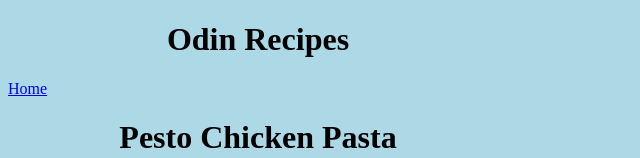
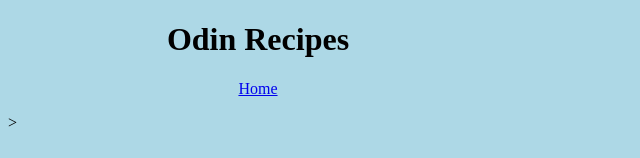
Before and after one commit to jjose11/odin-recipes, a plain HTML site: page pestochicken.html in a window 1280 px wide. Shown: the top 158 px of the page, without its empty margins (0-640 px from the left). Drawn offline with Linux system fonts and the light colour scheme.

Commit message:
update home link on receipes

```diff
--- a/pestochicken.html
+++ b/pestochicken.html
@@ -8,7 +8,10 @@
 
         <body>
             <h1>Odin Recipes</h1>
-            <a href="index.html">Home</a>
+            <p>
+                <a href="index.html">Home</a>
+            </p>
+            >
             <h1>Pesto Chicken Pasta</h1>
             <img src="https://cdn.apartmenttherapy.info/image/upload/f_auto,q_auto:eco,c_fill,g_center,w_730,h_913/k%2FPhoto%2FRecipe%20Ramp%20Up%2F2022-04-Chicken-Pesto-Pasta%2FIMG_7519" alt="pesto chicken pasta"/>
             <h2>Description:</h2>
```
Also changed, not shown: chickenalfredo.html (+4 -1 lines), spaghetti.html (+4 -1 lines).
